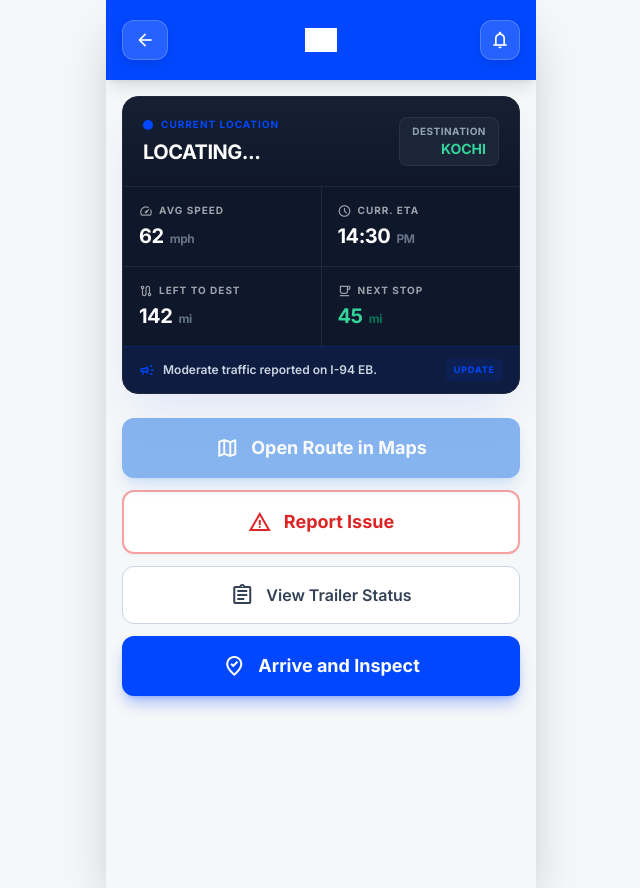
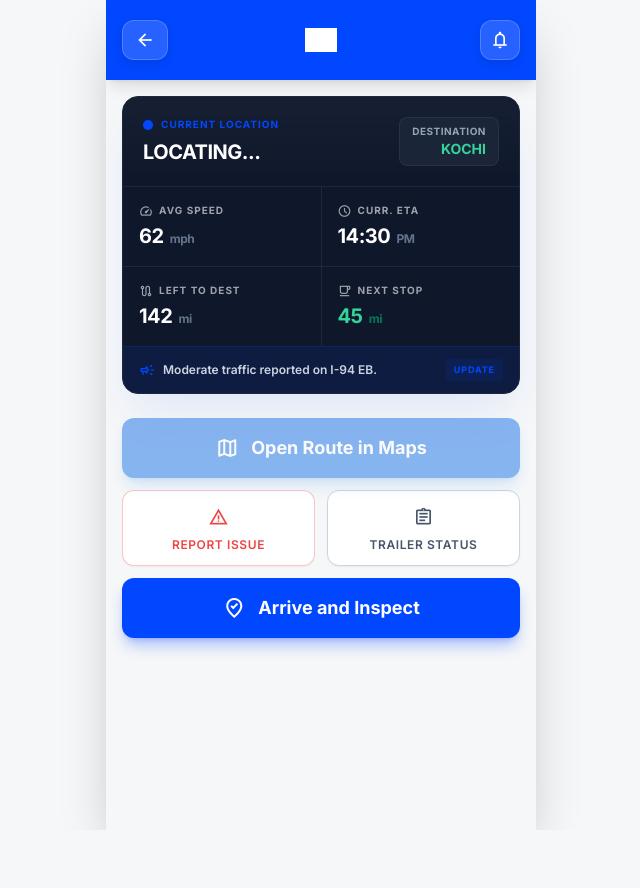
Before and after one commit to chrislayeen/Driver-and-Dispatcher, a Django app: page /driver/in-progress/ in a window 1280 px wide. Shown: the whole page, without its empty margins (319-959 px from the left). After the commit the page ends 830 px from the top, so only its background shows below. Run offline with Django 5.2, Linux system fonts and the light colour scheme; data that the repository does not hold is empty; some libraries are stand-ins or nearby versions; grey boxes are pictures that could not be loaded.

Commit message:
UI: Compress utility buttons into compact icon row for cleaner action hierarchy

```diff
--- a/templates/driver/in_progress.html
+++ b/templates/driver/in_progress.html
@@ -98,23 +98,30 @@
 
     <!-- Action Buttons -->
     <div class="space-y-3 pt-2">
+        <!-- Primary CTA -->
         <a href="#" id="openMapsBtn" target="_blank"
             class="w-full flex items-center justify-center gap-3 py-4 bg-[#1a73e8] hover:bg-[#1a73e8]/90 text-white rounded-xl font-bold text-lg shadow-lg shadow-[#1a73e8]/30 active:scale-[0.98] transition-all opacity-50 cursor-not-allowed">
             <span class="material-symbols-outlined">map</span>
             Open Route in Maps
         </a>
-        <button id="reportIssueBtn"
-            class="w-full flex items-center justify-center gap-3 py-4 bg-white dark:bg-slate-900 border-2 border-red-500/50 text-red-600 dark:text-red-400 rounded-xl font-bold text-lg shadow-sm active:scale-95 transition-all">
-            <span class="material-symbols-outlined">report_problem</span>
-            Report Issue
-        </button>
-        <button id="viewStatusBtn"
-            class="w-full flex items-center justify-center gap-3 py-4 border border-slate-300 dark:border-slate-700 text-slate-700 dark:text-slate-300 rounded-xl font-semibold bg-white dark:bg-slate-900 active:scale-95 transition-all">
-            <span class="material-symbols-outlined">assignment</span>
-            View Trailer Status
-        </button>
+
+        <!-- Compact Utility Icon Row -->
+        <div class="grid grid-cols-2 gap-3">
+            <button id="reportIssueBtn"
+                class="flex flex-col items-center justify-center gap-1.5 py-3 bg-white dark:bg-slate-900 border border-red-400/40 text-red-500 dark:text-red-400 rounded-xl font-semibold text-xs uppercase tracking-wider shadow-sm active:scale-95 transition-all">
+                <span class="material-symbols-outlined text-xl">report_problem</span>
+                Report Issue
+            </button>
+            <button id="viewStatusBtn"
+                class="flex flex-col items-center justify-center gap-1.5 py-3 bg-white dark:bg-slate-900 border border-slate-300 dark:border-slate-700 text-slate-600 dark:text-slate-400 rounded-xl font-semibold text-xs uppercase tracking-wider shadow-sm active:scale-95 transition-all">
+                <span class="material-symbols-outlined text-xl">assignment</span>
+                Trailer Status
+            </button>
+        </div>
+
+        <!-- End-of-trip action -->
         <a href="{% url 'driver:post_inspection' %}"
-            class="w-full flex items-center justify-center gap-3 py-4 bg-[#0047FF] hover:bg-[#0047FF]/90 text-white rounded-xl font-bold text-lg shadow-lg shadow-[#0047FF]/30 active:scale-[0.98] transition-colors duration-75 mt-4">
+            class="w-full flex items-center justify-center gap-3 py-4 bg-[#0047FF] hover:bg-[#0047FF]/90 text-white rounded-xl font-bold text-lg shadow-lg shadow-[#0047FF]/30 active:scale-[0.98] transition-colors duration-75">
             <span class="material-symbols-outlined">where_to_vote</span>
             Arrive and Inspect
         </a>
```
